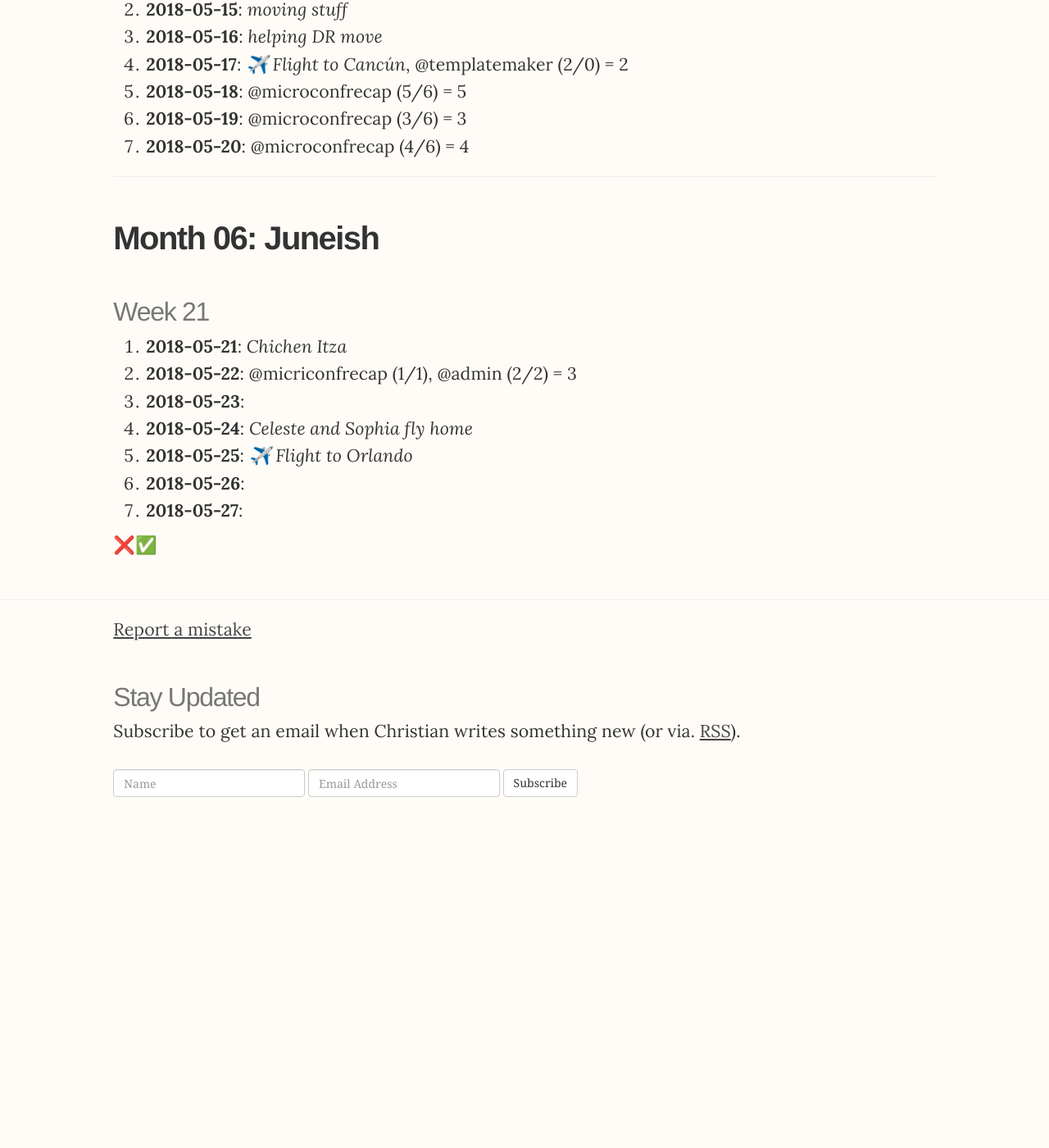
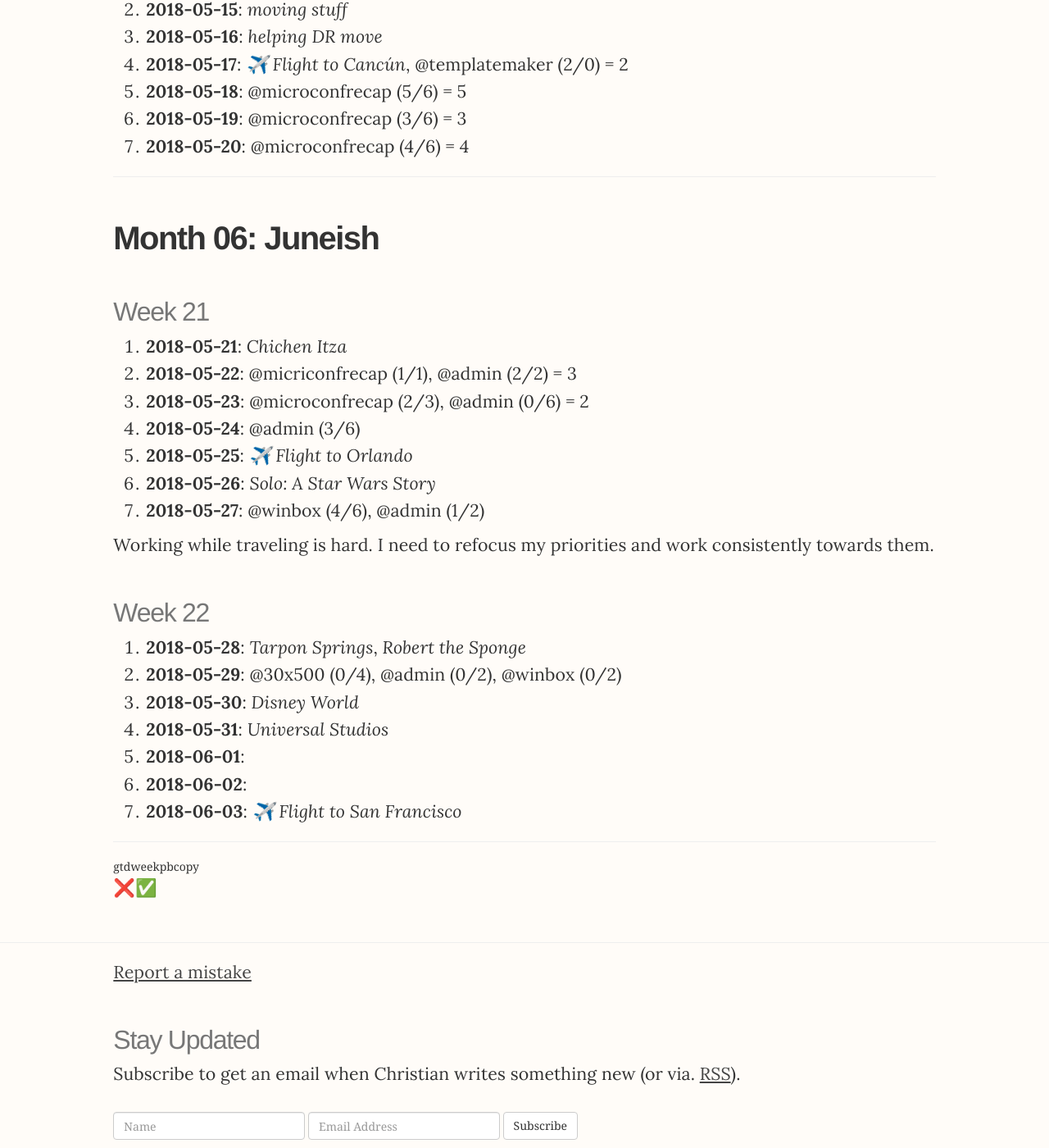
Before and after one commit to christiangenco/christiangenco.github.io, a Jekyll site: the page built from _posts/2018-01-01-2018.md, in a window 1280 px wide and 1400 px high, scrolled down 13529 px. Shown: the whole window at 82% size. Built offline with Jekyll 4.4.1, drawn with Linux system fonts in a browser that asks for light colours; nearby versions of some CDN libraries; before the commit the page ends 14511 px from its top, so only the background shows below that.

Commit message:
update projects

```diff
--- a/_posts/2018-01-01-2018.md
+++ b/_posts/2018-01-01-2018.md
@@ -362,11 +362,26 @@ Oh man Microconf was so fun this year. Tons of clarifying conversations and talk
 
 1. **2018-05-21**: *Chichen Itza*
 2. **2018-05-22**: @micriconfrecap (1/1), @admin (2/2) = 3
-3. **2018-05-23**:
-4. **2018-05-24**: *Celeste and Sophia fly home*
+3. **2018-05-23**: @microconfrecap (2/3), @admin (0/6) = 2
+4. **2018-05-24**: @admin (3/6)
 5. **2018-05-25**: *✈️ Flight to Orlando*
-6. **2018-05-26**:
-7. **2018-05-27**:
+6. **2018-05-26**: *Solo: A Star Wars Story*
+7. **2018-05-27**: @winbox (4/6), @admin (1/2)
 
+Working while traveling is hard. I need to refocus my priorities and work consistently towards them.
+
+### Week 22
+
+1. **2018-05-28**: *Tarpon Springs*, *Robert the Sponge*
+2. **2018-05-29**: @30x500 (0/4), @admin (0/2), @winbox (0/2)
+3. **2018-05-30**: *Disney World*
+4. **2018-05-31**: *Universal Studios*
+5. **2018-06-01**:
+6. **2018-06-02**:
+7. **2018-06-03**: *✈️ Flight to San Francisco*
+
+---
+
+gtdweek | pbcopy
 
 ❌✅
```
Also changed, not shown: projects.md (+2 -2 lines).
